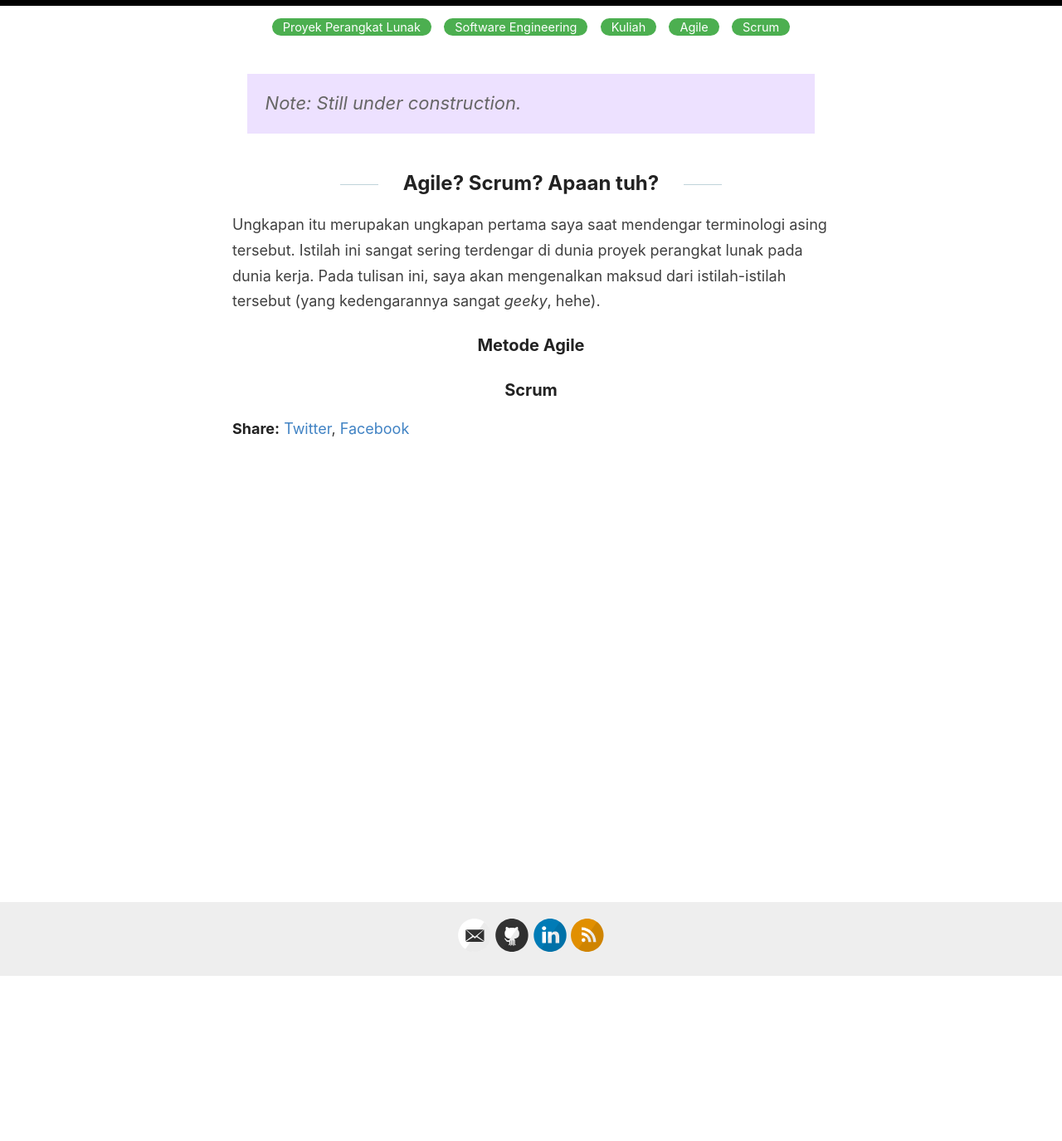
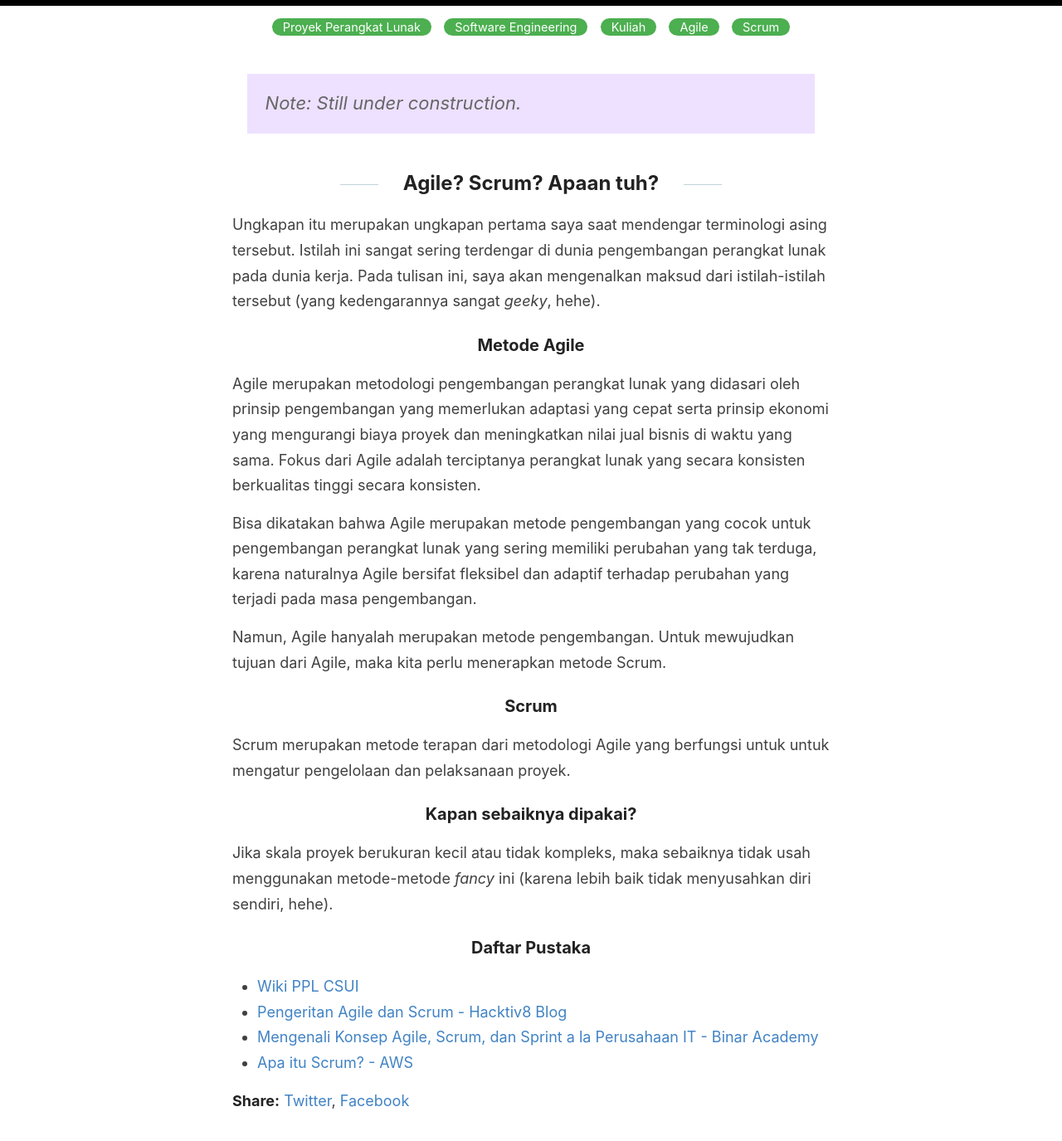
Before and after one commit to determinedguy/cecoret, a Jekyll site: the page built from _posts/2023-2-2-agile-scrum.md, in a window 1280 px wide and 1400 px high, scrolled down 224 px. Shown: the top 1375 px of the window at 83% size. Built offline with Jekyll 4.4.1, drawn with Linux system fonts in a browser that asks for light colours.

Commit message:
feat: another progress

```diff
--- a/_posts/2023-2-2-agile-scrum.md
+++ b/_posts/2023-2-2-agile-scrum.md
@@ -8,8 +8,27 @@ categories: [Proyek Perangkat Lunak, Software Engineering, Kuliah, Agile, Scrum]
 
 ## Agile? Scrum? Apaan tuh?
 
-Ungkapan itu merupakan ungkapan pertama saya saat mendengar terminologi asing tersebut. Istilah ini sangat sering terdengar di dunia proyek perangkat lunak pada dunia kerja. Pada tulisan ini, saya akan mengenalkan maksud dari istilah-istilah tersebut (yang kedengarannya sangat *geeky*, hehe).
+Ungkapan itu merupakan ungkapan pertama saya saat mendengar terminologi asing tersebut. Istilah ini sangat sering terdengar di dunia pengembangan perangkat lunak pada dunia kerja. Pada tulisan ini, saya akan mengenalkan maksud dari istilah-istilah tersebut (yang kedengarannya sangat *geeky*, hehe).
 
 ### Metode Agile
 
+Agile merupakan metodologi pengembangan perangkat lunak yang didasari oleh prinsip pengembangan yang memerlukan adaptasi yang cepat serta prinsip ekonomi yang mengurangi biaya proyek dan meningkatkan nilai jual bisnis di waktu yang sama. Fokus dari Agile adalah terciptanya perangkat lunak yang secara konsisten berkualitas tinggi secara konsisten.
+
+Bisa dikatakan bahwa Agile merupakan metode pengembangan yang cocok untuk pengembangan perangkat lunak yang sering memiliki perubahan yang tak terduga, karena naturalnya Agile bersifat fleksibel dan adaptif terhadap perubahan yang terjadi pada masa pengembangan.
+
+Namun, Agile hanyalah merupakan metode pengembangan. Untuk mewujudkan tujuan dari Agile, maka kita perlu menerapkan metode Scrum.
+
 ### Scrum
+
+Scrum merupakan metode terapan dari metodologi Agile yang berfungsi untuk untuk mengatur pengelolaan dan pelaksanaan proyek.
+
+### Kapan sebaiknya dipakai?
+
+Jika skala proyek berukuran kecil atau tidak kompleks, maka sebaiknya tidak usah menggunakan metode-metode *fancy* ini (karena lebih baik tidak menyusahkan diri sendiri, hehe).
+
+### Daftar Pustaka
+
+- [Wiki PPL CSUI](https://wiki.ppl.cs.ui.ac.id/doc/panduan-scrum-ZD0IkkG3si)
+- [Pengeritan Agile dan Scrum - Hacktiv8 Blog](https://blog.hacktiv8.com/membedah-pengertian-agile-scrum/)
+- [Mengenali Konsep Agile, Scrum, dan Sprint a la Perusahaan IT - Binar Academy](https://www.binaracademy.com/blog/mengenali-konsep-agile-scrum-dan-sprint)
+- [Apa itu Scrum? - AWS](https://aws.amazon.com/id/what-is/scrum/)
```
